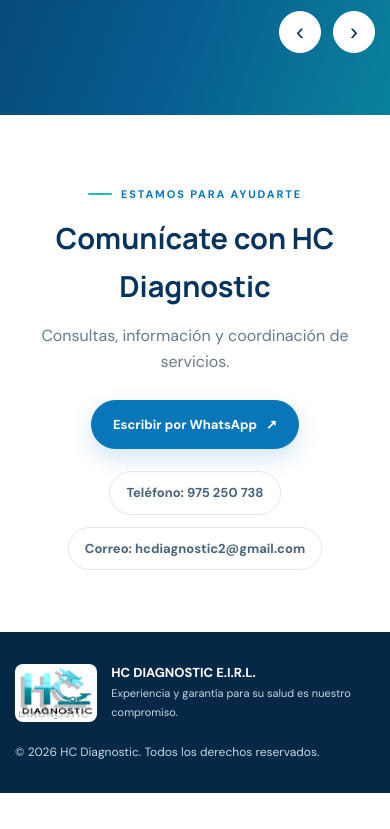
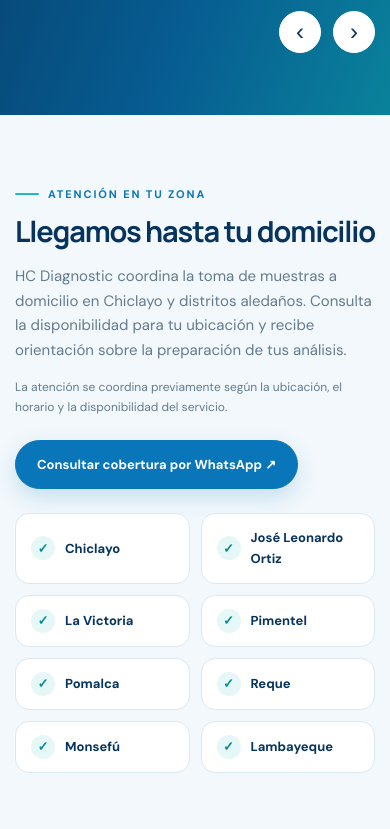
Before and after one commit to victor1896/hc-diagnostic-web, a plain HTML site: page index.html in a window 390 px wide. Shown: the part 5655-6484 px from the top of the page. Before the commit the page ends 6448 px from the top, so only its background shows below. Drawn offline with Linux system fonts and the light colour scheme.

Commit message:
Agregar sección de cobertura a domicilio
Added coverage section with details about home sample collection services.

```diff
--- a/index.html
+++ b/index.html
@@ -180,6 +180,15 @@
   background:#dff6f7;
 }
 
+        .coverage{background:var(--pale)}
+    .coverage-grid{display:grid;grid-template-columns:1.05fr .95fr;gap:34px;align-items:center}
+    .coverage-copy h2{font-size:clamp(29px,3.2vw,41px);line-height:1.16;letter-spacing:-.04em;color:var(--navy);margin:12px 0}
+    .coverage-copy p{color:var(--muted);font-size:15px;max-width:570px}
+    .coverage-list{display:grid;grid-template-columns:repeat(2,minmax(0,1fr));gap:11px}
+    .coverage-place{display:flex;align-items:center;gap:10px;padding:13px 15px;background:#fff;border:1px solid var(--line);border-radius:14px;color:var(--navy);font-size:13px;font-weight:750}
+    .coverage-place:before{content:"✓";display:grid;place-items:center;flex:0 0 24px;width:24px;height:24px;border-radius:50%;background:#e6f7f7;color:#078b94;font-weight:900}
+    .coverage-note{font-size:12px!important;color:var(--muted)!important;margin-top:14px}
+    .coverage-actions{margin-top:22px}
     .contact{text-align:center}
     .contact h2{font-size:clamp(29px,3vw,39px);color:var(--navy);margin:12px 0}
     .contact p{color:var(--muted);margin:0 0 24px}
@@ -194,6 +203,7 @@
     @media(max-width:900px){
       .navlinks{gap:16px}.hero-grid{gap:28px}.brand-stage{min-height:330px}.stage-ring{width:320px;height:320px}.stage-glow{width:280px;height:280px}
       .about-grid{gap:34px}.verify-grid{gap:32px}
+    .coverage-grid{grid-template-columns:1fr;gap:24px}
     }
     @media(max-width:720px){
       .nav{height:76px}.brand img{width:145px;height:68px}.navlinks{display:none;position:absolute;left:0;right:0;top:76px;background:#fff;padding:18px 24px 22px;border-bottom:1px solid var(--line);flex-direction:column;align-items:flex-start;gap:15px}
@@ -224,7 +234,7 @@
         <img src="assets/logo-hc.png" alt="Logotipo original de HC Diagnostic">
       </a>
       <nav class="navlinks" id="navlinks" aria-label="Navegación principal">
-        <a href="#inicio">Inicio</a><a href="#nosotros">Nosotros</a><a href="#servicios">Servicios</a><a href="#verificacion">Resultados</a><a href="#domicilio">Domicilio</a><a href="#contacto">Contacto</a>
+       <a href="#inicio">Inicio</a><a href="#nosotros">Nosotros</a><a href="#servicios">Servicios</a><a href="#verificacion">Resultados</a><a href="#domicilio">Domicilio</a><a href="#cobertura">Cobertura</a><a href="#contacto">Contacto</a>
       </nav>
       <a class="button" href="https://wa.me/51975250738" target="_blank" rel="noopener">Contáctanos <span aria-hidden="true">↗</span></a>
       <button class="menu-toggle" id="menuToggle" aria-label="Abrir menú" aria-expanded="false">☰</button>
@@ -430,6 +440,29 @@
 </section>
 
 
+        <section class="coverage" id="cobertura">
+      <div class="container coverage-grid">
+        <div class="coverage-copy">
+          <div class="eyebrow">Atención en tu zona</div>
+          <h2>Llegamos hasta tu domicilio</h2>
+          <p>HC Diagnostic coordina la toma de muestras a domicilio en Chiclayo y distritos aledaños. Consulta la disponibilidad para tu ubicación y recibe orientación sobre la preparación de tus análisis.</p>
+          <p class="coverage-note">La atención se coordina previamente según la ubicación, el horario y la disponibilidad del servicio.</p>
+          <div class="coverage-actions">
+            <a class="button" href="https://wa.me/51975250738?text=Hola%2C%20deseo%20consultar%20la%20disponibilidad%20de%20toma%20de%20muestras%20a%20domicilio.%20Mi%20distrito%20es%3A%20" target="_blank" rel="noopener">Consultar cobertura por WhatsApp ↗</a>
+          </div>
+        </div>
+        <div class="coverage-list" aria-label="Zonas de atención coordinada">
+          <div class="coverage-place">Chiclayo</div>
+          <div class="coverage-place">José Leonardo Ortiz</div>
+          <div class="coverage-place">La Victoria</div>
+          <div class="coverage-place">Pimentel</div>
+          <div class="coverage-place">Pomalca</div>
+          <div class="coverage-place">Reque</div>
+          <div class="coverage-place">Monsefú</div>
+          <div class="coverage-place">Lambayeque</div>
+        </div>
+      </div>
+    </section>
     <section class="contact" id="contacto">
       <div class="container">
         <div class="eyebrow">Estamos para ayudarte</div>
```
